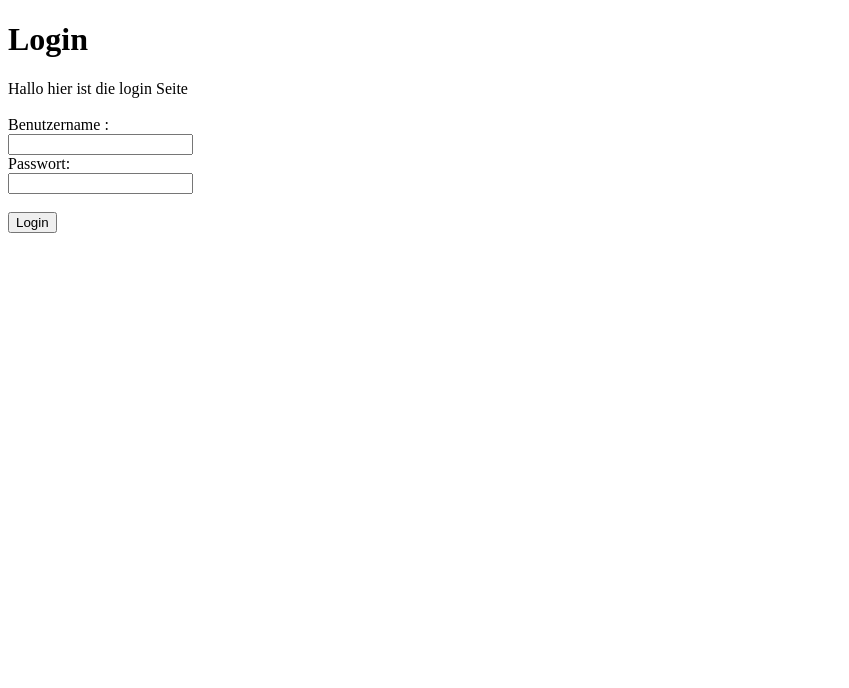
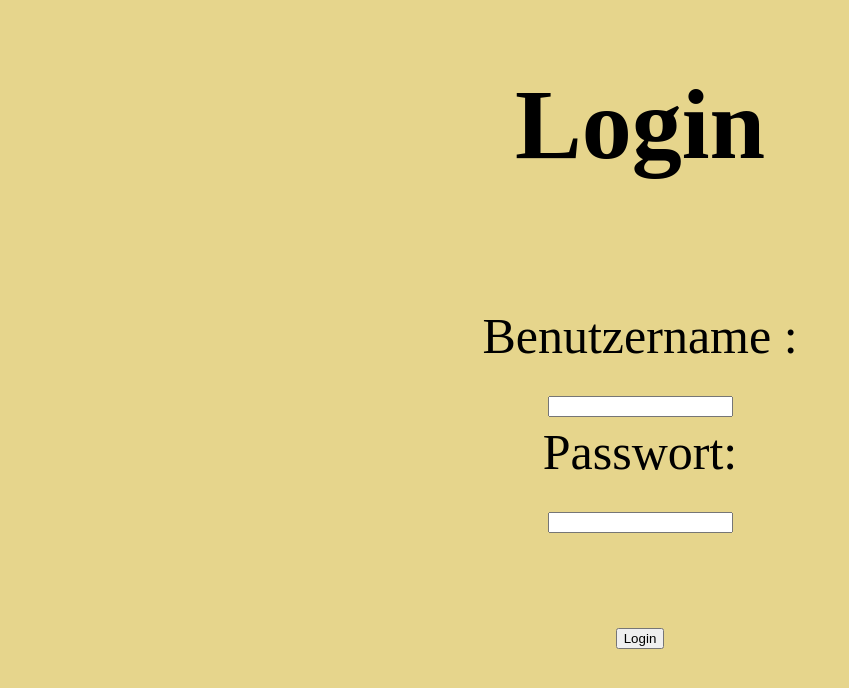
Before and after one commit to Nino678190/Map-API, a plain HTML site: page Andere/login.html in a window 1280 px wide. Shown: the whole page, without its empty margins (0-849 px from the left). Drawn offline with Linux system fonts and the light colour scheme.

Commit message:
Update login.html

```diff
--- a/Andere/login.html
+++ b/Andere/login.html
@@ -5,9 +5,9 @@
     <meta name="viewport" content="width=device-width, initial-scale=1.0">
     <title>Document</title>
 </head>
-<body>
-<h1>Login</h1>
-    Hallo hier ist die login Seite
+<body style="background-color:rgb(230, 213, 140);">
+<div style="text-align:center; font-size:50px;">
+    <h1>Login</h1>
 <form method="post"><br>
     <label for="fname">Benutzername :</label><br>
     <input type="text" id="fname" name="fname" value=""><br>
@@ -27,6 +27,6 @@
             alert('Benutzername: ' + wert);
         })
     </script>
-
+    </div>
 </body>
 </html>
```
